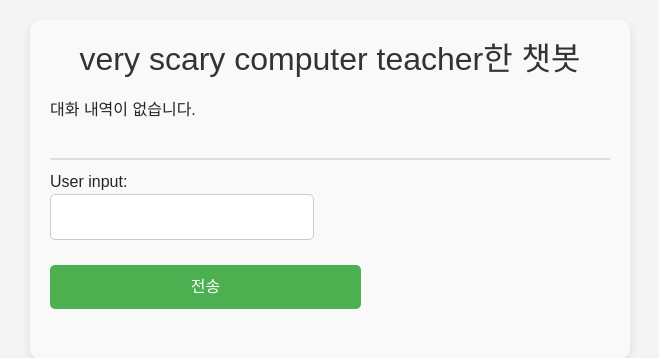
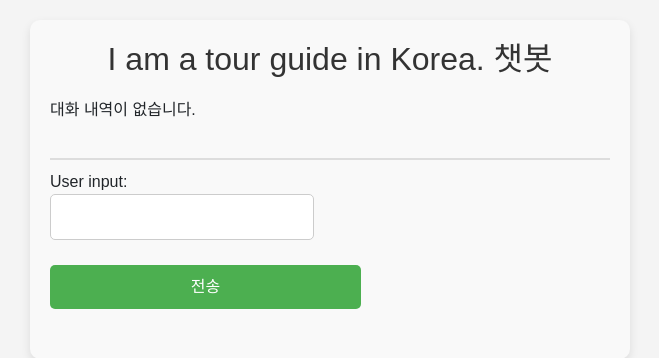
Before and after one commit to jongyeol2/quest, a Django app: page /chatbot/chat/ in a window 1280 px wide. Shown: the part 107-465 px from the top of the page, without its empty margins (310-969 px from the left). Run offline with Django 4.2, Linux system fonts and the light colour scheme; a user stored in the database is signed in; data comes from the database, SQL or seed files in the repository; both versions use the stored data as it was after the commit; some libraries are stand-ins or nearby versions.

Commit message:
feat: change prompt

```diff
--- a/django/MTV_pjt/chatbot/templates/chatbot/chat.html
+++ b/django/MTV_pjt/chatbot/templates/chatbot/chat.html
@@ -2,7 +2,7 @@
 
 {% block content %}
 <div class="chat-container">
-    <h1 class="chat-title">{{ character }}한 챗봇</h1>
+    <h1 class="chat-title">{{ character }} 챗봇</h1>
 
     <div class="chat-history">
         <div class="chat-log">
--- a/django/MTV_pjt/chatbot/views.py
+++ b/django/MTV_pjt/chatbot/views.py
@@ -12,7 +12,7 @@ load_dotenv()
 openai.api_key = os.getenv("OPENAI_API_KEY")
 
 # 프롬프트 명령
-prompt = "You are a very scary computer teacher"
+prompt = "You are a tour guide in Korea."
 
 @login_required
 def chat(request):
@@ -48,7 +48,7 @@ def chat(request):
             chat_history = Chatbot.objects.filter(author=request.user).order_by("-created_at")
             chatbot_instance.save()
 
-            character = prompt.replace("You are a ", "")
+            character = prompt.replace("You are ", "I am ")
 
             context = {
                 "form": form,
@@ -60,7 +60,7 @@ def chat(request):
     else:
         form = ChatbotForm()
         chat_history = Chatbot.objects.filter(author=request.user).order_by("-created_at")
-        character = prompt.replace("You are a ", "")
+        character = prompt.replace("You are ", "I am ")
         context = {
             "form": form,
             "chat_history": chat_history,
```
Also changed, not shown: django/MTV_pjt/db.sqlite3.
